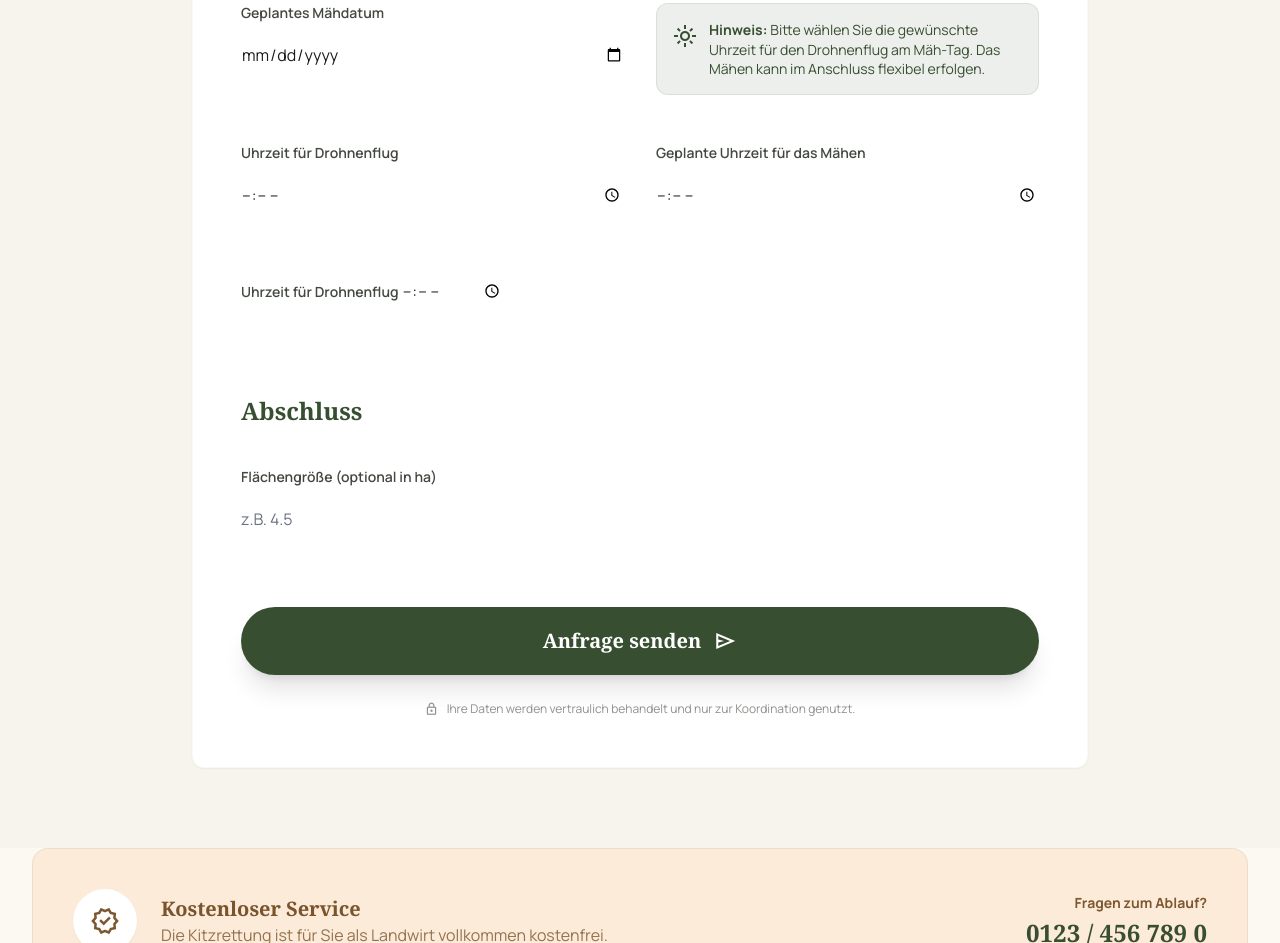
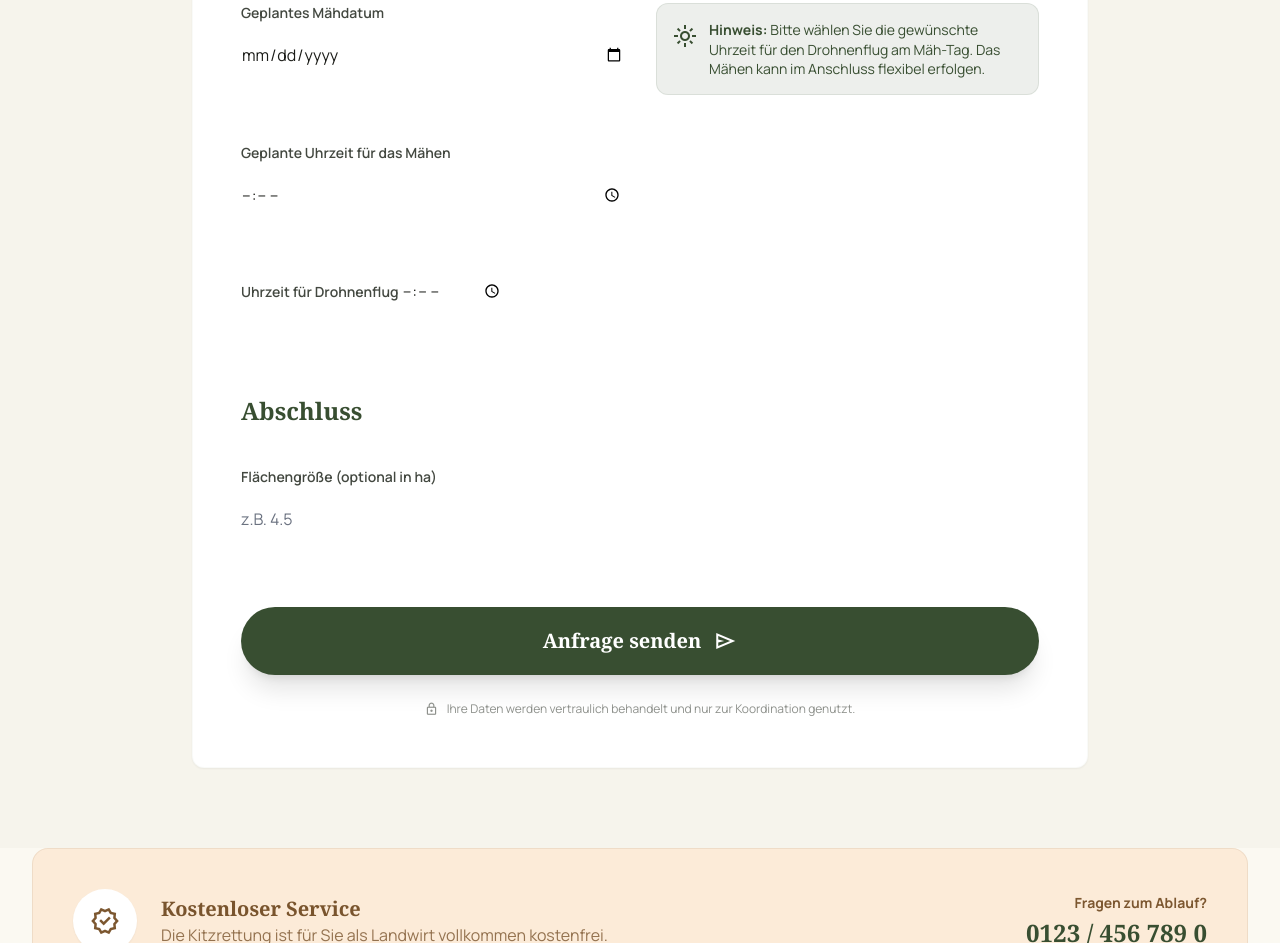
Before and after one commit to shotsfromthomas-afk/rehkitz, a plain HTML site: page Landwirte.html in a window 1280 px wide. Shown: the part 2079-3022 px from the top of the page. Drawn offline with nearby package versions, Linux system fonts and the light colour scheme.

Commit message:
Landwirte.html: Zeitfeld für Drohnenflug entfernt, nur noch Mähzeit

```diff
--- a/Landwirte.html
+++ b/Landwirte.html
@@ -203,10 +203,6 @@
 </div>
 <div class="grid grid-cols-1 md:grid-cols-2 gap-8 mt-4">
   <div class="flex flex-col gap-2">
-    <label class="font-label text-sm font-semibold text-on-surface-variant">Uhrzeit für Drohnenflug</label>
-    <input class="bg-surface-container-lowest border-none border-b-2 border-outline-variant focus:border-primary focus:ring-0 transition-colors py-3 px-0" type="time" required />
-  </div>
-  <div class="flex flex-col gap-2">
     <label class="font-label text-sm font-semibold text-on-surface-variant">Geplante Uhrzeit für das Mähen</label>
     <input class="bg-surface-container-lowest border-none border-b-2 border-outline-variant focus:border-primary focus:ring-0 transition-colors py-3 px-0" type="time" required />
   </div>
```
